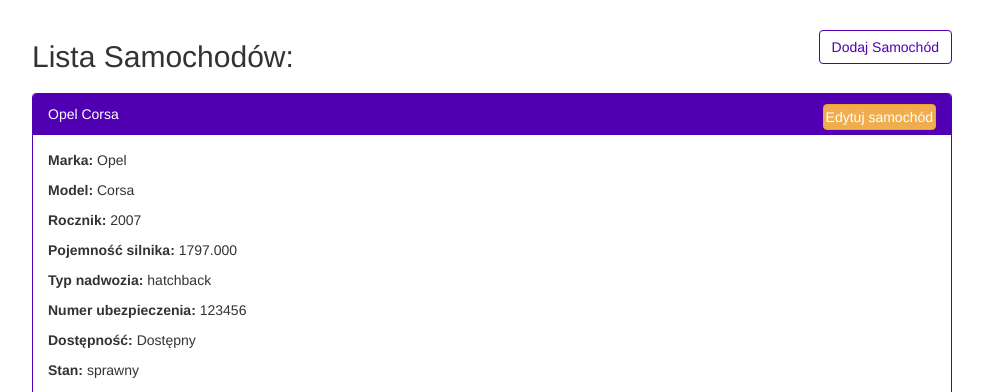
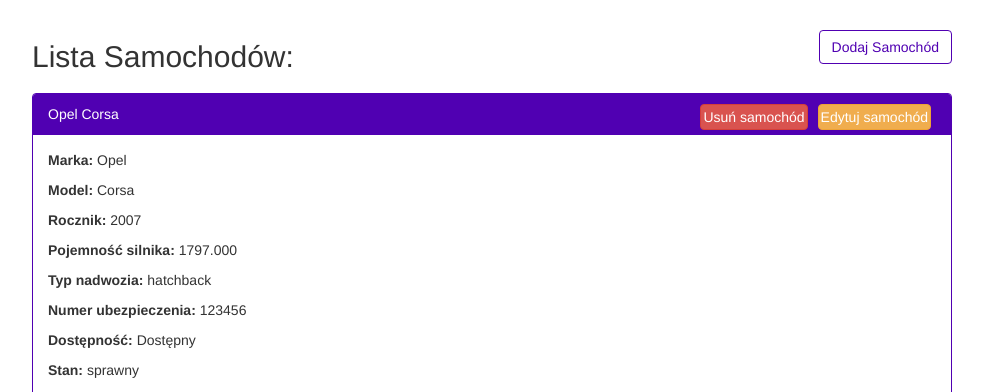
Before and after one commit to guy881/geo-pop, a Django app: page /cars/list/ in a window 1280 px wide. Shown: the part 54-446 px from the top of the page, without its empty margins (148-1131 px from the left). Run offline with Django 3.2, Linux system fonts and the light colour scheme; the visitor is signed in with stand-in values (Sample User, id 1); data comes from the database, SQL or seed files in the repository; data that the repository does not hold is empty; parts of the project's set-up code (start-up, migrations or seed data) failed here and were passed over; some libraries are stand-ins or nearby versions.

Commit message:
Added delete car button.

```diff
--- a/templates/cars/car_list.html
+++ b/templates/cars/car_list.html
@@ -28,8 +28,10 @@
                     <div class="panel panel-primary">
                         <div class="panel-heading">
                             {{ car.brand }} {{ car.model }}
-                            <a class="btn btn-warning" style="float: right; padding: 2px"
+                            <a class="btn btn-warning" style="float: right; padding: 2px; margin: 0 5px"
                                href="{% url 'cars:car_edit' pk=car.pk %}">Edytuj samochód</a>
+                            <a class="btn btn-danger" style="float: right; padding: 2px; margin: 0 5px"
+                               href="{% url 'cars:car_delete' pk=car.pk %}">Usuń samochód</a>
                         </div>
                         <div class="panel-body">
                             <p><b>Marka:</b> {{ car.brand }}</p>
```
